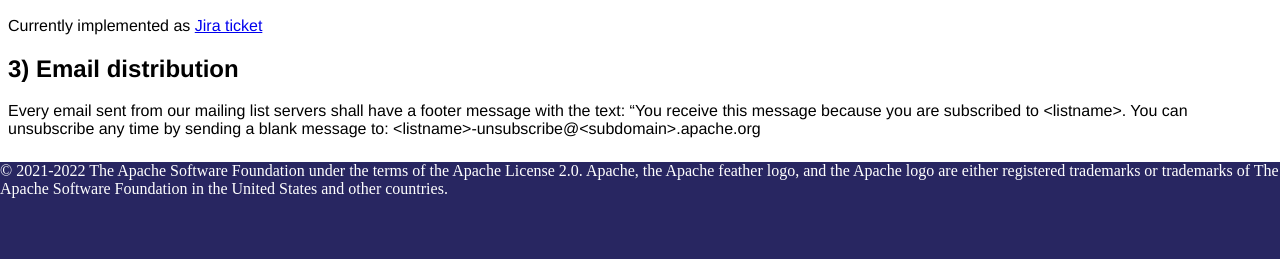
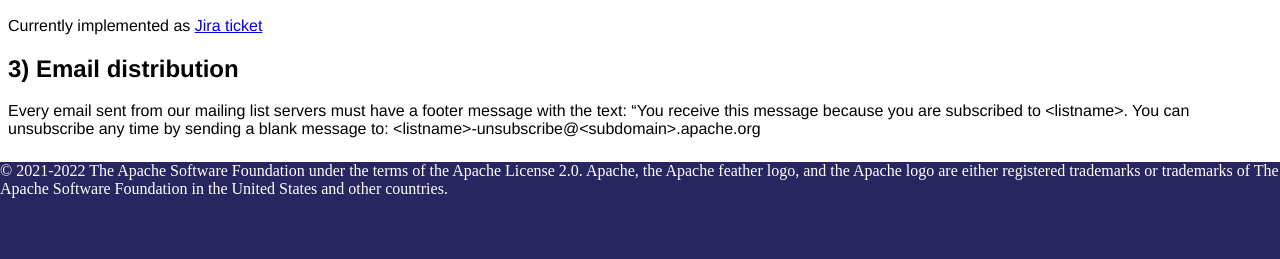
Before and after one commit to apache/privacy-website, a Jekyll site: the page output/policies/mailinglist-policy.html, which Jekyll copies as it is, in a window 1280 px wide. Shown: the part 853-1112 px from the top of the page. Built offline with Jekyll 4.4.1, drawn with Linux system fonts in a browser that asks for light colours.

Commit message:
Automatic Site Publish by Buildbot

```diff
--- a/output/feed.xml
+++ b/output/feed.xml
@@ -1,4 +1,4 @@
-<?xml version="1.0" encoding="utf-8"?><feed xmlns="http://www.w3.org/2005/Atom" ><generator uri="https://jekyllrb.com/" version="4.2.2">Jekyll</generator><link href="/feed.xml" rel="self" type="application/atom+xml" /><link href="/" rel="alternate" type="text/html" /><updated>2022-05-19T19:53:20+00:00</updated><id>/feed.xml</id><title type="html">Apache Software Foundation - Data Privacy</title><subtitle>Write an awesome description for your new site here. You can edit this line in _config.yml. It will appear in your document head meta (for Google search results) and in your feed.xml site description.</subtitle><entry><title type="html">Welcome to Jekyll!</title><link href="/jekyll/update/2021/03/05/welcome-to-jekyll.html" rel="alternate" type="text/html" title="Welcome to Jekyll!" /><published>2021-03-05T19:38:56+00:00</published><updated>2021-03-05T19:38:56+00:00</updated><id>/jekyll/update/2021/03/05/welcome-to-jekyll</id><content type="html" xml:base="/jekyll/update/2021/03/05/welcome-to-jekyll.html"><![CDATA[<p>You’ll find this post in your <code class="language-plaintext highlighter-rouge">_posts</code> directory. Go ahead and edit it and re-build the site to see your changes. You can rebuild the site in many different ways, but the most common way is to run <code class="language-plaintext highlighter-rouge">jekyll serve</code>, which launches a web server and auto-regenerates your site when a file is updated.</p>
+<?xml version="1.0" encoding="utf-8"?><feed xmlns="http://www.w3.org/2005/Atom" ><generator uri="https://jekyllrb.com/" version="4.2.2">Jekyll</generator><link href="/feed.xml" rel="self" type="application/atom+xml" /><link href="/" rel="alternate" type="text/html" /><updated>2022-05-19T19:54:28+00:00</updated><id>/feed.xml</id><title type="html">Apache Software Foundation - Data Privacy</title><subtitle>Write an awesome description for your new site here. You can edit this line in _config.yml. It will appear in your document head meta (for Google search results) and in your feed.xml site description.</subtitle><entry><title type="html">Welcome to Jekyll!</title><link href="/jekyll/update/2021/03/05/welcome-to-jekyll.html" rel="alternate" type="text/html" title="Welcome to Jekyll!" /><published>2021-03-05T19:38:56+00:00</published><updated>2021-03-05T19:38:56+00:00</updated><id>/jekyll/update/2021/03/05/welcome-to-jekyll</id><content type="html" xml:base="/jekyll/update/2021/03/05/welcome-to-jekyll.html"><![CDATA[<p>You’ll find this post in your <code class="language-plaintext highlighter-rouge">_posts</code> directory. Go ahead and edit it and re-build the site to see your changes. You can rebuild the site in many different ways, but the most common way is to run <code class="language-plaintext highlighter-rouge">jekyll serve</code>, which launches a web server and auto-regenerates your site when a file is updated.</p>
 
 <p>Jekyll requires blog post files to be named according to the following format:</p>
 
--- a/output/policies/mailinglist-policy.html
+++ b/output/policies/mailinglist-policy.html
@@ -85,7 +85,7 @@
 
 <h2 id="3-email-distribution">3) Email distribution</h2>
 
-<p>Every email sent from our mailing list servers shall have a footer message with the text:
+<p>Every email sent from our mailing list servers must have a footer message with the text:
 “You receive this message because you are subscribed to &lt;listname&gt;.
 You can unsubscribe any time by sending a blank message to: &lt;listname&gt;-unsubscribe@&lt;subdomain&gt;.apache.org</p>
 
```
